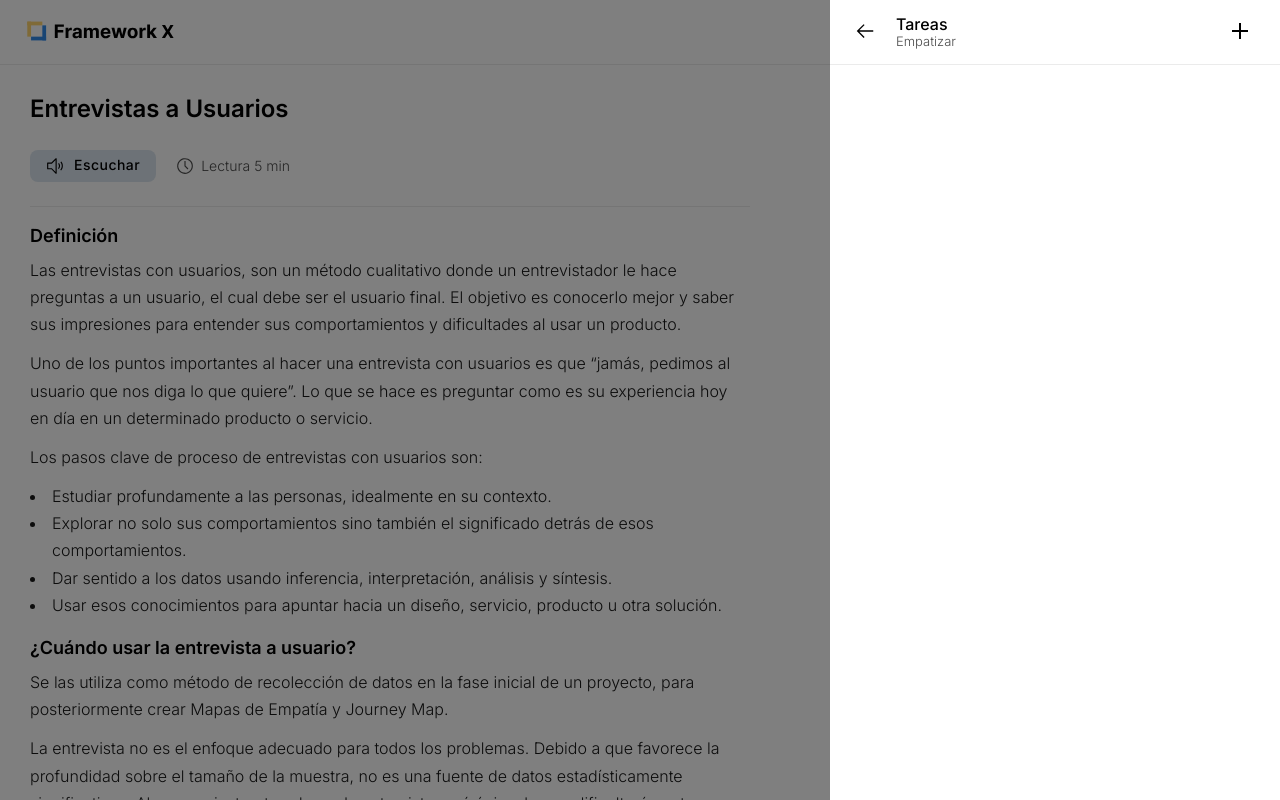
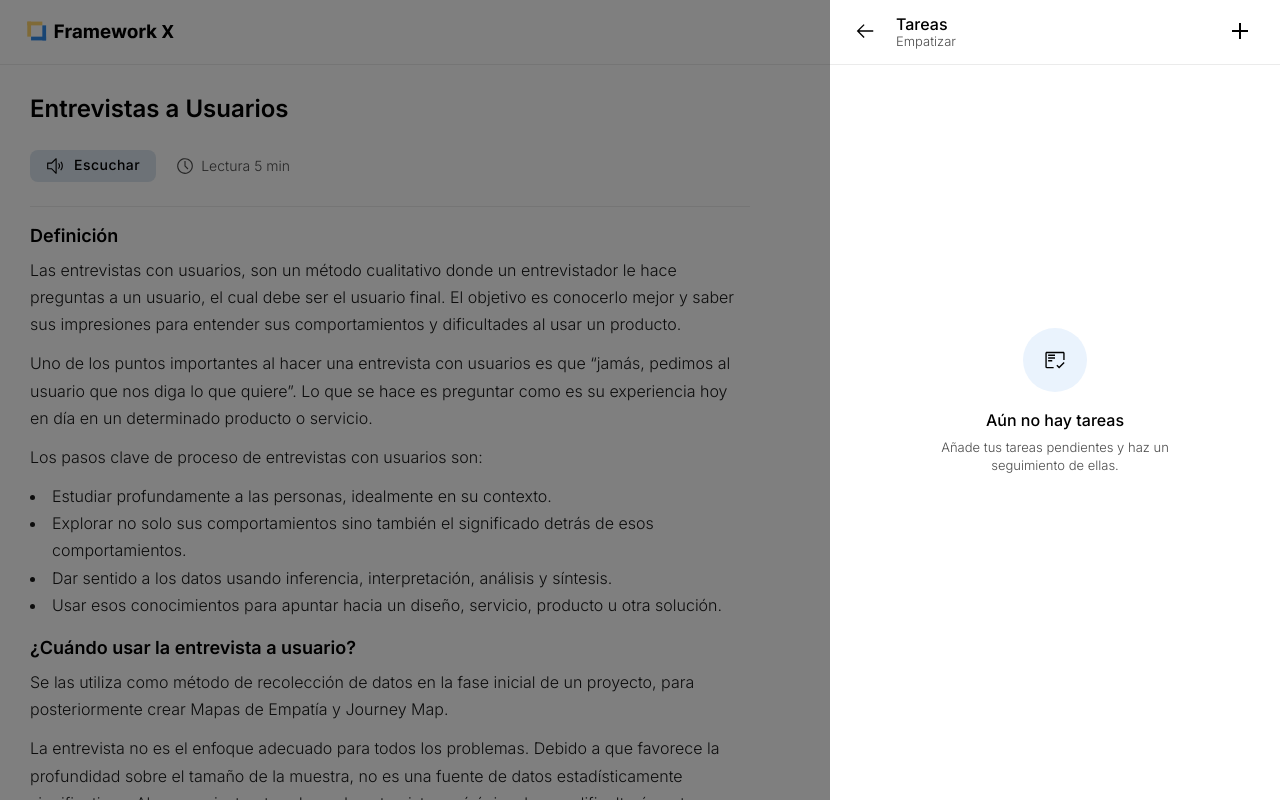
Before and after one commit to unheval-design/framework-x, a Vue app: page /guias/1 in a window 1280 px wide. Both pictures are taken after a click on the icon 1245 px from the left and 32 px from the top of the page. Shown: the top 800 px of the page. Built offline with nearby package versions, Linux system fonts and the light colour scheme.

Commit message:
Feature: empty state in todo

```diff
--- /dev/null
+++ b/src/components/Empty.vue
@@ -0,0 +1,55 @@
+<script setup>
+</script>
+
+<template>
+  <div class="Empty">
+      <i>
+          <slot name="icon" />
+      </i>
+      <b><slot name="title" /></b>
+      <small><slot name="description" /></small>
+  </div>
+</template>
+
+<style lang="scss">
+.Empty {
+    width: 100%;
+    height: calc(100% - var(--navbar_height));
+    display: flex;
+    align-items: center;
+    justify-content: center;
+    flex-direction: column;
+    padding: var(--padding);
+    box-sizing: border-box;
+    i {
+        background-color: var(--primary_color_10);
+        width: 64px;
+        height: 64px;
+        display: flex;
+        align-items: center;
+        justify-content: center;
+        border-radius: 50%;
+        svg {
+            width: var(--icon_size);
+            height: var(--icon_size);
+            fill: var(--text_color);
+        }
+    }
+    b {
+        margin-top: var(--gap);
+        font-weight: 500;
+        text-align: center;
+        color: var(--text_color);
+        font-size: var(--text_size_l);
+    }
+    small {
+        font-size: var(--text_size_sm);
+        color: var(--text_color_70);
+        max-width: 240px;
+        width: 100%;
+        text-align: center;
+        line-height: var(--title_line_height);
+        margin-top: 10px;
+    }
+}
+</style>
--- a/src/components/Todo.vue
+++ b/src/components/Todo.vue
@@ -5,6 +5,8 @@ import IconBack from '@/components/drawables/IconBack.vue';
 import IconAdd from '@/components/drawables/IconAdd.vue';
 import HoverIcon from '@/components/HoverIcon.vue';
 import Task from '@/components/todo/Task.vue';
+import Empty from '@/components/Empty.vue';
+import IconTodo from '@/components/drawables/IconTodo.vue'
 
 const todo = useTodoStore();
 const { guide } = useGuide();
@@ -29,13 +31,24 @@ const closeModalSlide = () => {
             </HoverIcon>
         </nav>
         <div class="todo_wrapper">
-            <ul>
+            <ul v-if="todo.list.length">
                 <Task
                     v-for="(task, index) in todo.list"
                     :key="index"
                     :task="task"
                 />
             </ul>
+            <Empty v-if="!todo.list.length">
+                <template v-slot:icon>
+                    <IconTodo />
+                </template>
+                <template v-slot:title>
+                    Aún no hay tareas
+                </template>
+                <template v-slot:description>
+                    Añade tus tareas pendientes y haz un seguimiento de ellas.
+                </template>
+            </Empty>
         </div>
     </div>
 </template>
```
